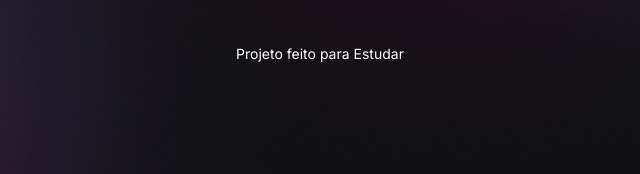
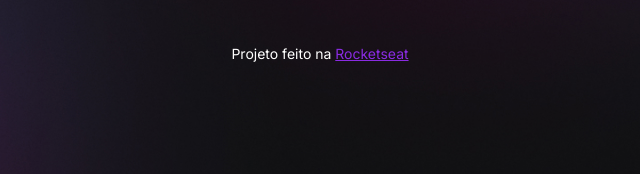
Before and after one commit to giovanneluna/devlinks, a plain HTML site: page index.html in a window 1280 px wide. Shown: the part 679-853 px from the top of the page, 320-960 px from the left. Drawn offline with nearby package versions, Linux system fonts and the light colour scheme.

Commit message:
Footer Atualization

```diff
--- a/index.html
+++ b/index.html
@@ -72,7 +72,12 @@
         ></a>
       </div>
 
-      <footer>Projeto feito para Estudar</footer>
+      <footer>
+        Projeto feito na
+        <a href="https://www.rocketseat.com.br/" style="color: blueviolet">
+          Rocketseat
+        </a>
+      </footer>
     </div>
     <script
       type="module"
```
